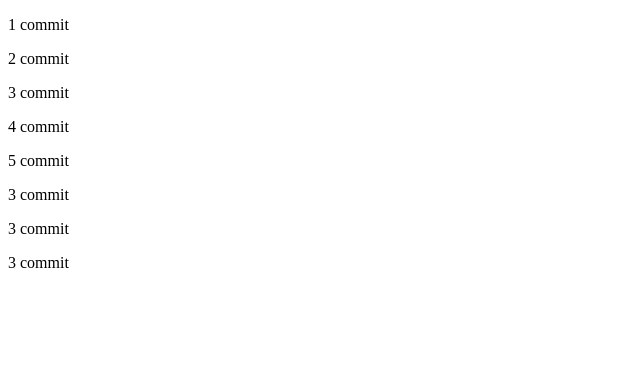
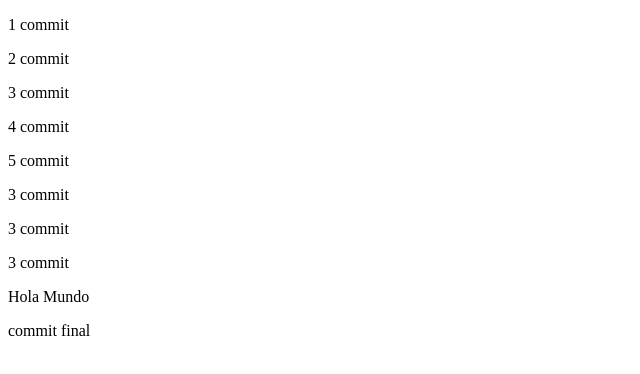
Before and after one commit to SergioA3728/pagina_martes_3, a plain HTML site: page index.html in a window 1280 px wide. Shown: the whole page, without its empty margins (0-640 px from the left). Drawn offline with Linux system fonts and the light colour scheme.

Commit message:
commit final

```diff
--- a/index.html
+++ b/index.html
@@ -14,5 +14,7 @@
     <p>3 commit</p>
     <p>3 commit</p>
     <p>3 commit</p>
+    <p>Hola Mundo</p>
+    <p>commit final</p>
 </body>
 </html>
```
Also changed, not shown: 1 other file.
